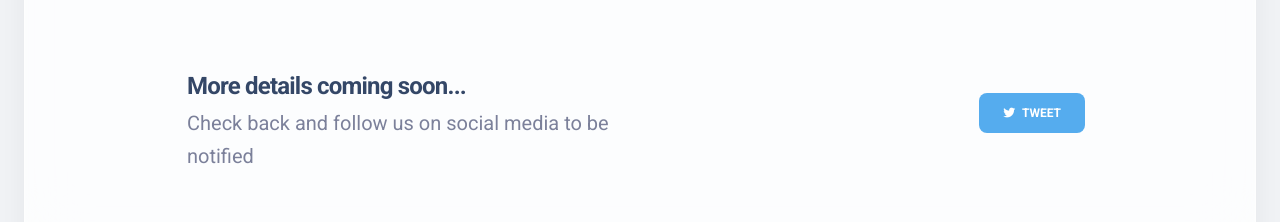
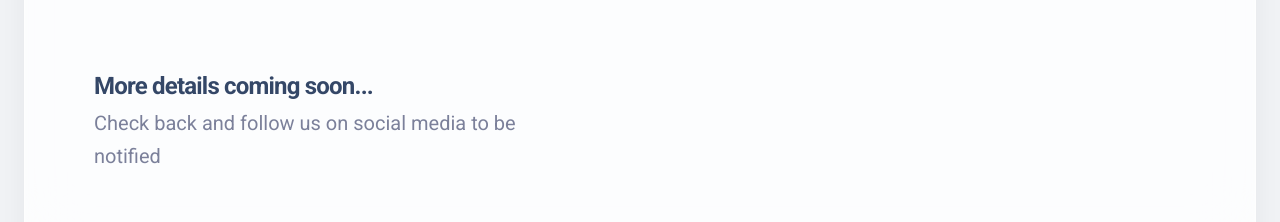
Before and after one commit to AntiochDAO/AnitochDAO.github.io, a Vue app: page / in a window 1280 px wide. Shown: the part 1345-1567 px from the top of the page. Built offline with nearby package versions, Linux system fonts and the light colour scheme.

Commit message:
Remove tweet this button

```diff
--- a/src/views/Presentation/PresentationView.vue
+++ b/src/views/Presentation/PresentationView.vue
@@ -266,29 +266,9 @@ onUnmounted(() => {
     <div class="py-5">
       <div class="container">
         <div class="row">
-          <div class="col-lg-5 ms-auto">
+          <div class="col-lg-5">
             <h4 class="mb-1">More details coming soon...</h4>
             <p class="lead mb-0">Check back and follow us on social media to be notified</p>
-          </div>
-          <div class="col-lg-5 me-lg-auto my-lg-auto text-lg-end mt-5">
-            <MaterialSocialButton
-              route="https://twitter.com/intent/tweet?text=Check%20Material%20Design%20System%20made%20by%20%40CreativeTim%20%23webdesign%20%23designsystem%20%23bootstrap5&url=https%3A%2F%2Fwww.creative-tim.com%2Fproduct%2Fmaterial-design-system-pro"
-              component="twitter"
-              color="twitter"
-              label="Tweet"
-            />
-<!--            <MaterialSocialButton-->
-<!--              route="https://www.facebook.com/sharer/sharer.php?u=https://www.creative-tim.com/product/material-design-system-pro"-->
-<!--              component="facebook-square"-->
-<!--              color="facebook"-->
-<!--              label="Share"-->
-<!--            />-->
-<!--            <MaterialSocialButton-->
-<!--              route=""-->
-<!--              component="pinterest"-->
-<!--              color="pinterest"-->
-<!--              label="Pin it"-->
-<!--            />-->
           </div>
         </div>
       </div>
```
